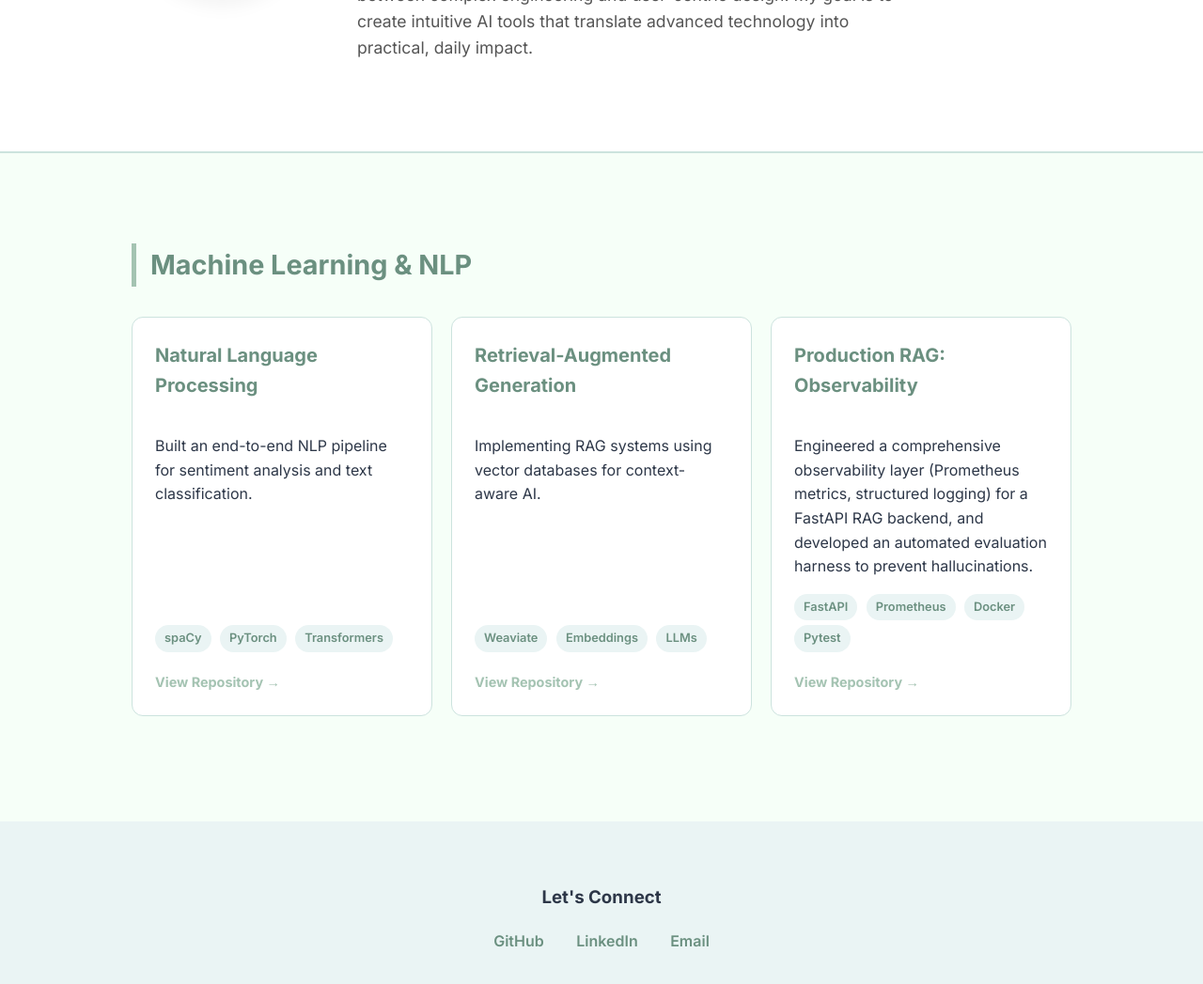
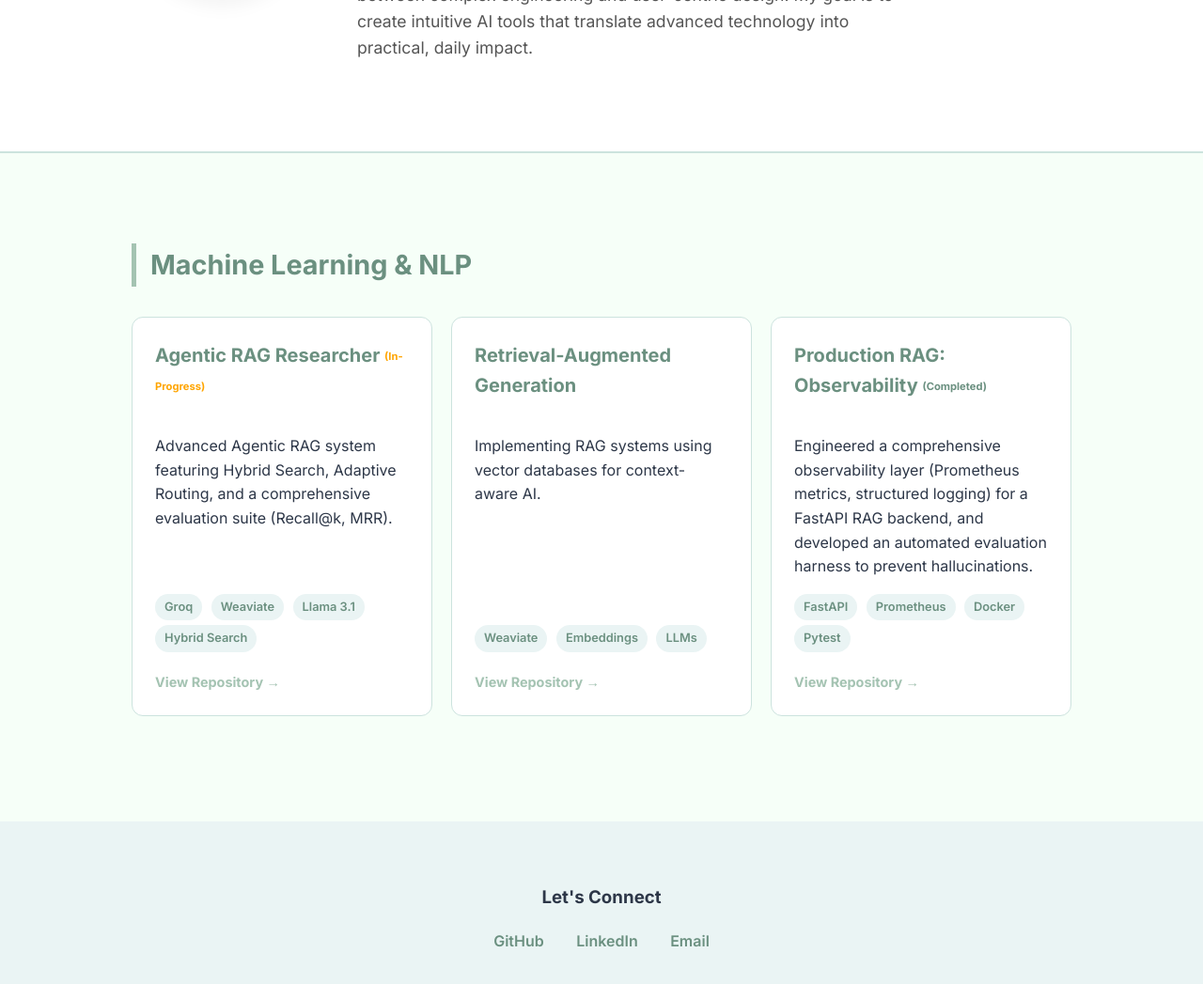
Before and after one commit to Jumana-ML/Jumana-ML.github.io, a Jekyll site: the page index.html, which Jekyll copies as it is, in a window 1280 px wide, cut to the strip 361-1424 px from the top of the page. Shown: the top 1047 px of the strip at 94% size. Built offline with Jekyll 4.4.1, drawn with Linux system fonts in a browser that asks for light colours.

Commit message:
Revise project cards in index.html
Updated project descriptions and added new tags for clarity.

```diff
--- a/index.html
+++ b/index.html
@@ -184,16 +184,17 @@
     <h2 class="section-title">Machine Learning & NLP</h2>
     <div class="category-grid">
 
-        <!-- البطاقة الأولى -->
+        <!-- البطاقة الأولى (المشروع الجديد - In Progress) -->
         <div class="card">
-            <h3>Natural Language Processing</h3>
-            <p>Built an end-to-end NLP pipeline for sentiment analysis and text classification.</p>
+            <h3>Agentic RAG Researcher <span style="font-size: 0.7rem; color: orange; vertical-align: middle;">(In-Progress)</span></h3>
+            <p>Advanced Agentic RAG system featuring Hybrid Search, Adaptive Routing, and a comprehensive evaluation suite (Recall@k, MRR).</p>
             <div class="skills-tag">
-                <span class="tag">spaCy</span>
-                <span class="tag">PyTorch</span>
-                <span class="tag">Transformers</span>
+                <span class="tag">Groq</span>
+                <span class="tag">Weaviate</span>
+                <span class="tag">Llama 3.1</span>
+                <span class="tag">Hybrid Search</span>
             </div>
-            <a href="#" class="repo-link">View Repository →</a>
+            <a href="https://github.com/Jumana-ML/Agentic-RAG-Researcher" target="_blank" class="repo-link">View Repository →</a>
         </div>
 
         <!-- البطاقة الثانية -->
@@ -208,9 +209,9 @@
             <a href="#" class="repo-link">View Repository →</a>
         </div>
 
-        <!-- البطاقة الثالثة (الجديدة) -->
+        <!-- البطاقة الثالثة (Completed) -->
         <div class="card">
-            <h3>Production RAG: Observability</h3>
+            <h3>Production RAG: Observability <span style="font-size: 0.7rem; color: var(--jungle-teal); vertical-align: middle;">(Completed)</span></h3>
             <p>Engineered a comprehensive observability layer (Prometheus metrics, structured logging) for a FastAPI RAG backend, and developed an automated evaluation harness to prevent hallucinations.</p>
             <div class="skills-tag">
                 <span class="tag">FastAPI</span>
```
